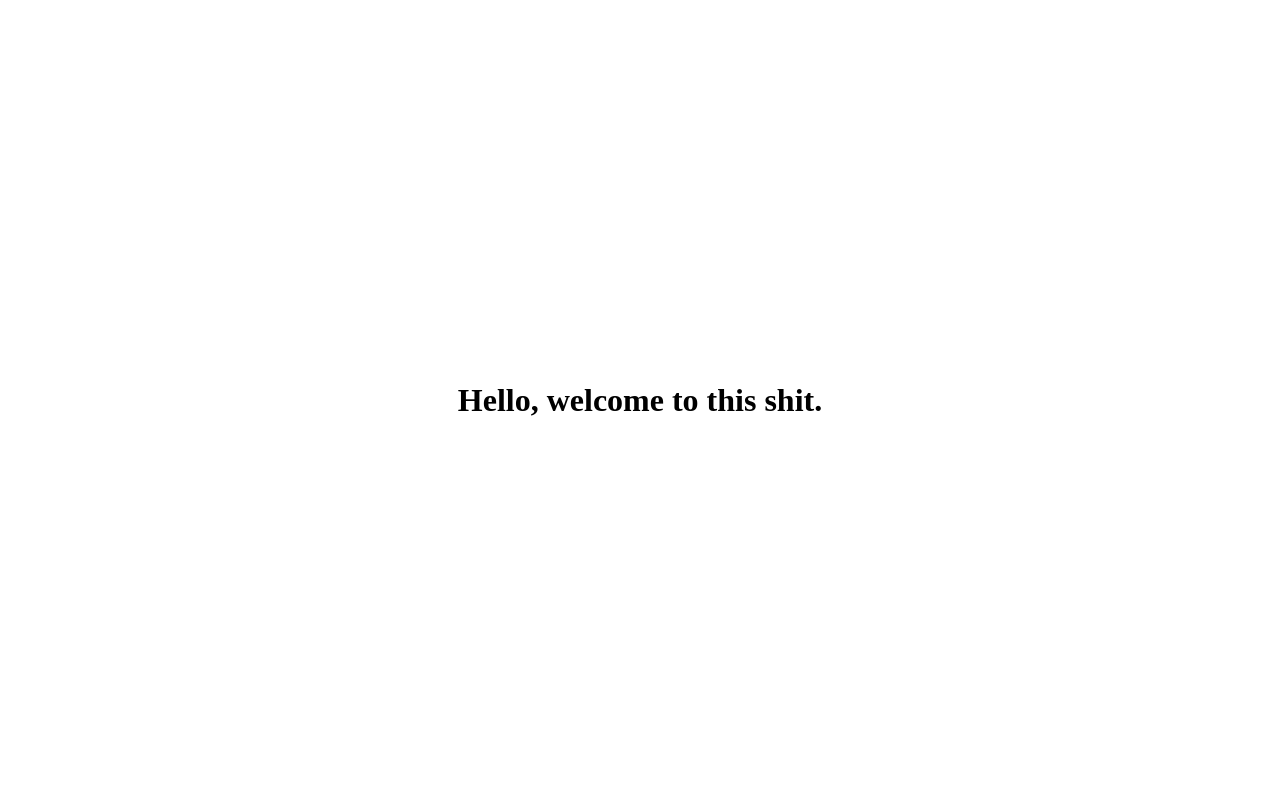
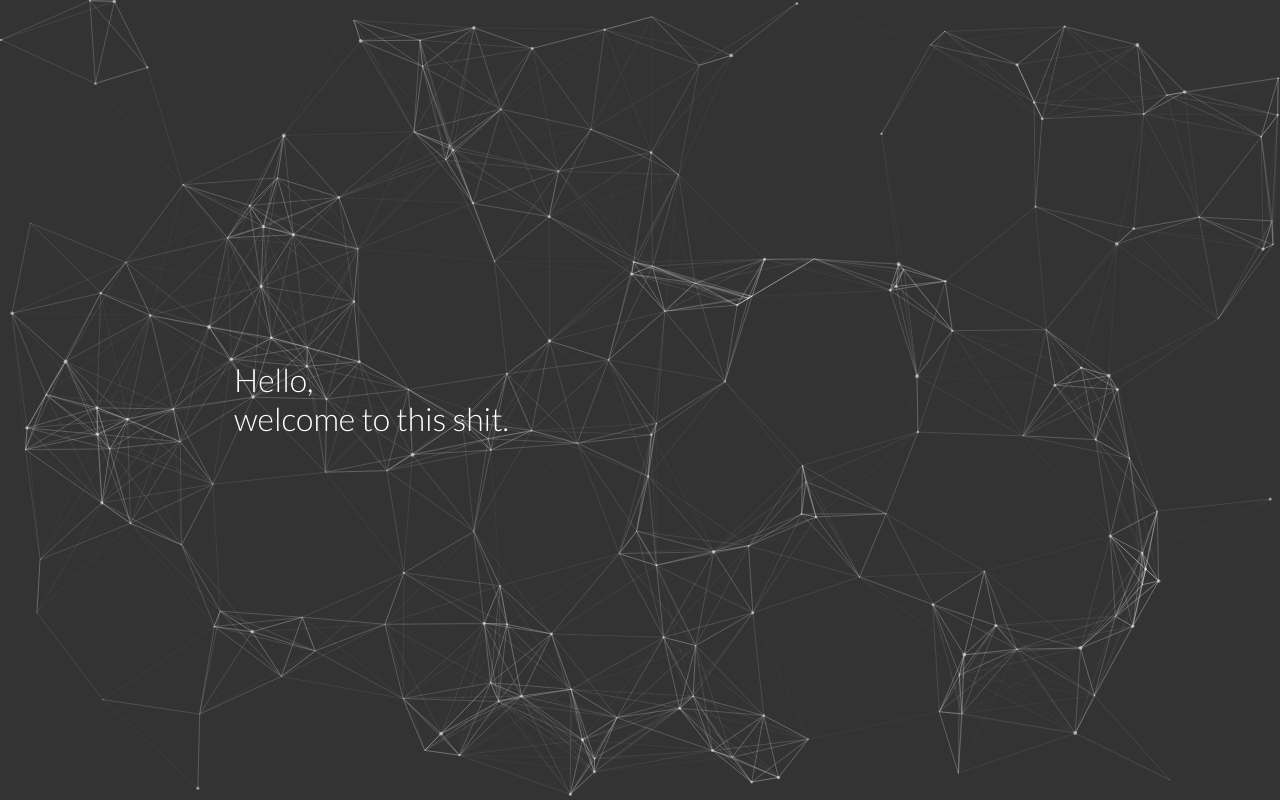
Before and after one commit to joaofnds/joaofnds, a plain HTML site: page index.html in a window 1280 px wide. Drawn offline with nearby package versions, Linux system fonts and the light colour scheme.

Commit message:
Add particles

```diff
--- a/index.html
+++ b/index.html
@@ -3,9 +3,12 @@
 <head>
 	<title>joaofnds</title>
 	<link rel="stylesheet" type="text/css" href="style/style.css">
+	<link href="https://fonts.googleapis.com/css?family=Lato:300" rel="stylesheet">
 </head>
 <body>
-	<h1>Hello, welcome to this shit.</h1>
+	<h1 class="title">Hello,<br/> welcome to this shit.</h1>
+	<div id="particles-js"><div>
+	<script src="http://cdn.jsdelivr.net/particles.js/2.0.0/particles.min.js"></script>
 	<script src="script/script.js"></script>
 </body>
 </html>
--- a/script/script.js
+++ b/script/script.js
@@ -0,0 +1,112 @@
+/* ---- particles.js config ---- */
+
+particlesJS("particles-js", {
+	"particles": {
+		"number": {
+			"value": 200,
+			"density": {
+				"enable": true,
+				"value_area": 1000
+			}
+		},
+		"color": {
+			"value": "#ffffff"
+		},
+		"shape": {
+			"type": "circle",
+			"stroke": {
+				"width": 0,
+				"color": "#000000"
+			},
+			"polygon": {
+				"nb_sides": 5
+			},
+			"image": {
+				"src": "img/github.svg",
+				"width": 100,
+				"height": 100
+			}
+		},
+		"opacity": {
+			"value": 0.5,
+			"random": false,
+			"anim": {
+				"enable": false,
+				"speed": 1,
+				"opacity_min": 0.1,
+				"sync": false
+			}
+		},
+		"size": {
+			"value": 2,
+			"random": true,
+			"anim": {
+				"enable": false,
+				"speed": 40,
+				"size_min": 0.1,
+				"sync": false
+			}
+		},
+		"line_linked": {
+			"enable": true,
+			"distance": 150,
+			"color": "#ffffff",
+			"opacity": 0.4,
+			"width": 1
+		},
+		"move": {
+			"enable": true,
+			"speed": 1,
+			"direction": "none",
+			"random": false,
+			"straight": false,
+			"out_mode": "out",
+			"bounce": false,
+			"attract": {
+				"enable": false,
+				"rotateX": 600,
+				"rotateY": 1200
+			}
+		}
+	},
+	"interactivity": {
+		"detect_on": "canvas",
+		"events": {
+			"onhover": {
+				"enable": false,
+				"mode": "grab"
+			},
+			"onclick": {
+				"enable": true,
+				"mode": "push"
+			},
+			"resize": true
+		},
+		"modes": {
+			"grab": {
+				"distance": 400,
+				"line_linked": {
+					"opacity": 1
+				}
+			},
+			"bubble": {
+				"distance": 400,
+				"size": 40,
+				"duration": 2,
+				"opacity": 8,
+				"speed": 3
+			},
+			"repulse": {
+				"distance": 200,
+				"duration": 0.4
+			},
+			"push": {
+				"particles_nb": 4
+			},
+			"remove": {
+				"particles_nb": 2
+			}
+		}
+	},
+	"retina_detect": true
+});
--- a/style/style.css
+++ b/style/style.css
@@ -1,17 +1,41 @@
-html, body {
-	margin: 0px;
-	padding: 0px;
-	height: 100%;
-	width: 100%;
-	overflow: hidden;
+/* ---- reset ---- */
+
+*{
+  margin: 0;
+  padding: 0;
+  box-sizing: border-box;
 }
 
 body {
-	display: flex;
-	align-items: center;
-	justify-content: center;
+  overflow: hidden;
 }
 
-body h1 {
-	text-align: center;
+canvas {
+  display: block;
+  vertical-align: bottom;
 }
+
+/* ---- particles.js container ---- */
+#particles-js {
+  position: absolute;
+  width: 100%;
+  height: 100%;
+  background-color: #333;
+  background-repeat: no-repeat;
+  background-size: cover;
+  background-position: 50% 50%;
+}
+
+.title {
+  position: absolute;
+  width: 300px;
+  height: 80px;
+  top: calc(50% - 40px);
+  left: calc(30% - 150px);
+  z-index: 100;
+  color: #fff;
+  font-family: 'Lato', sans-serif;
+  font-weight: 300;
+  pointer-events: none;
+  user-select: none;
+}
```
